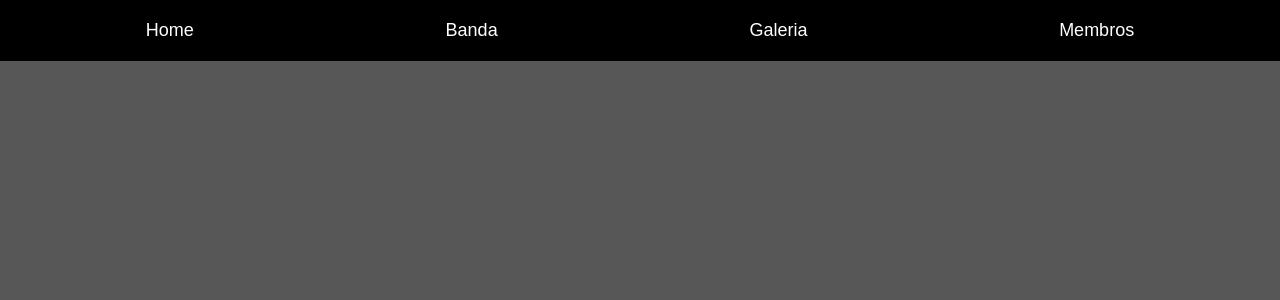
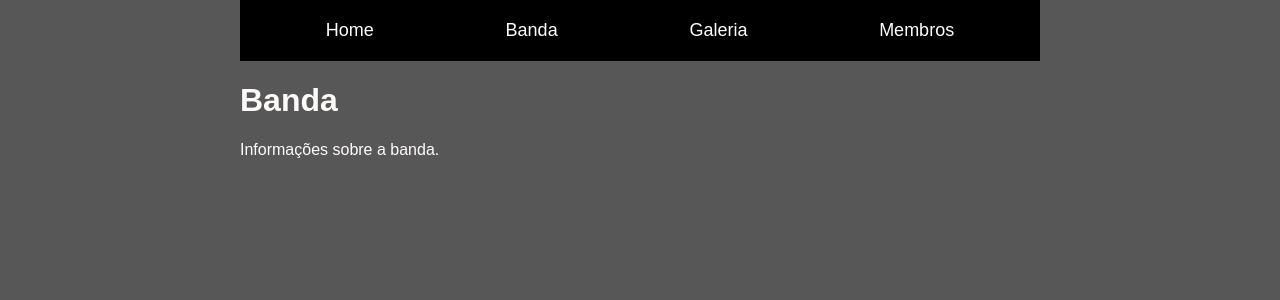
Before and after one commit to Kuroshi7/bandapp, a React (Create React App) app: page /banda in a window 1280 px wide. Shown: the top 300 px of the page. Built offline with nearby package versions, Linux system fonts and the light colour scheme.

Commit message:
conteudoHome+navbar

```diff
--- a/src/App.js
+++ b/src/App.js
@@ -11,17 +11,25 @@ import './App.css';
 const App = () => {
   return (
     <Router>
-      <div className='app'>
-        <Routes>
-          <Route path="/" element={<Landing />} />
-          <Route path="/" element={<Navbar />}>
-            <Route path="/home" element={<Home />} />
-            <Route path="/banda" element={<Banda />} />
-            <Route path="/membros" element={<Membros />} />
-            <Route path="/galeria" element={<Galeria />} />
-          </Route>
-        </Routes>
-      </div>
+      <Routes>
+        <Route path="/" element={<Landing />} />
+        <Route path="/home" element={<>
+
+          <Home />
+        </>} />
+        <Route path="/banda" element={<>
+
+          <Banda />
+        </>} />
+        <Route path="/membros" element={<>
+
+          <Membros />
+        </>} />
+        <Route path="/galeria" element={<>
+
+          <Galeria />
+        </>} />
+      </Routes>
     </Router>
   );
 }
--- a/src/componentes/Navbar.js
+++ b/src/componentes/Navbar.js
@@ -6,7 +6,7 @@ const Navbar = () => {
   return (
     <nav className={styles.navbar}>
       <ul className={styles.navLinks}>
-        <li><Link to="/" className={styles.link}>Home</Link></li>
+        <li><Link to="/home" className={styles.link}>Home</Link></li>
         <li><Link to="/banda" className={styles.link}>Banda</Link></li>
         <li><Link to="/galeria" className={styles.link}>Galeria</Link></li>
         <li><Link to="/membros" className={styles.link}>Membros</Link></li>
--- a/src/pages/Banda/Banda.js
+++ b/src/pages/Banda/Banda.js
@@ -0,0 +1,14 @@
+import React from 'react';
+import Navbar from '../../componentes/Navbar';
+
+const Banda = () => {
+  return (
+    <div className="page">
+        <Navbar/>
+      <h1>Banda</h1>
+      <p>Informações sobre a banda.</p>
+    </div>
+  );
+};
+
+export default Banda;
```
